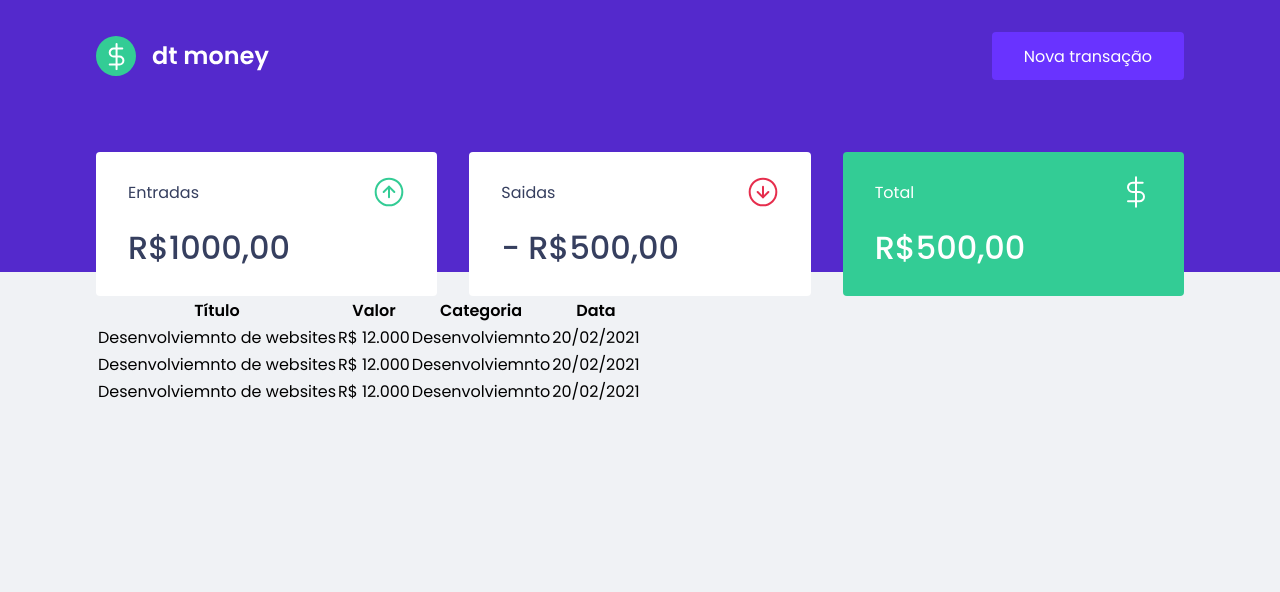
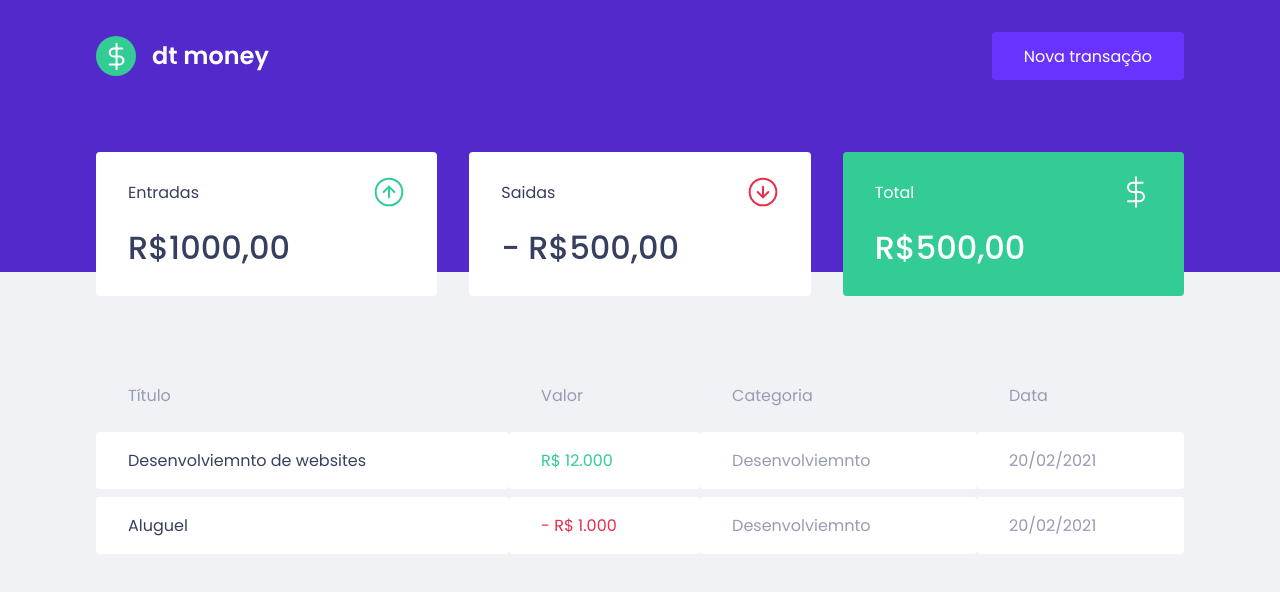
Before and after one commit to verissimo-sn/ignite-reactjs-ch02-dtmoney, a React (Create React App) app: page / in a window 1280 px wide. Shown: the top 592 px of the page. Built offline with nearby package versions, Linux system fonts and the light colour scheme.

Commit message:
feat: create TransactionsTable component

```diff
--- a/src/components/TransactionsTable/index.tsx
+++ b/src/components/TransactionsTable/index.tsx
@@ -16,21 +16,14 @@
         <tbody>
           <tr>
             <td>Desenvolviemnto de websites</td>
-            <td>R$ 12.000</td>
+            <td className="deposit">R$ 12.000</td>
             <td>Desenvolviemnto</td>
             <td>20/02/2021</td>
           </tr>
 
           <tr>
-            <td>Desenvolviemnto de websites</td>
-            <td>R$ 12.000</td>
-            <td>Desenvolviemnto</td>
-            <td>20/02/2021</td>
-          </tr>
-
-          <tr>
-            <td>Desenvolviemnto de websites</td>
-            <td>R$ 12.000</td>
+            <td>Aluguel</td>
+            <td className="withdraw">- R$ 1.000</td>
             <td>Desenvolviemnto</td>
             <td>20/02/2021</td>
           </tr>
--- a/src/components/TransactionsTable/styles.ts
+++ b/src/components/TransactionsTable/styles.ts
@@ -1,5 +1,39 @@
 import styled from "styled-components";
 
 export const Container = styled.div`
+  margin-top: 4rem;
 
+  table {
+    width: 100%;
+    border-spacing: 0 0.5rem;
+
+    th {
+      color: var(--text-body);
+      font-weight: 400;
+      padding: 1rem 2rem;
+      text-align: left;
+      line-height: 1.5rem;
+    }
+
+    td {
+      padding: 1rem 2rem;
+      border: 0;
+      background: var(--shape);
+      color: var(--text-body);
+      border-radius: 0.25rem;
+
+      &:first-child {
+        color: var(--text-title);
+      }
+
+      &.deposit {
+        color: var(--green);
+      }
+
+      &.withdraw {
+        color: var(--red);
+
+      }
+    }
+  }
 `;
```
